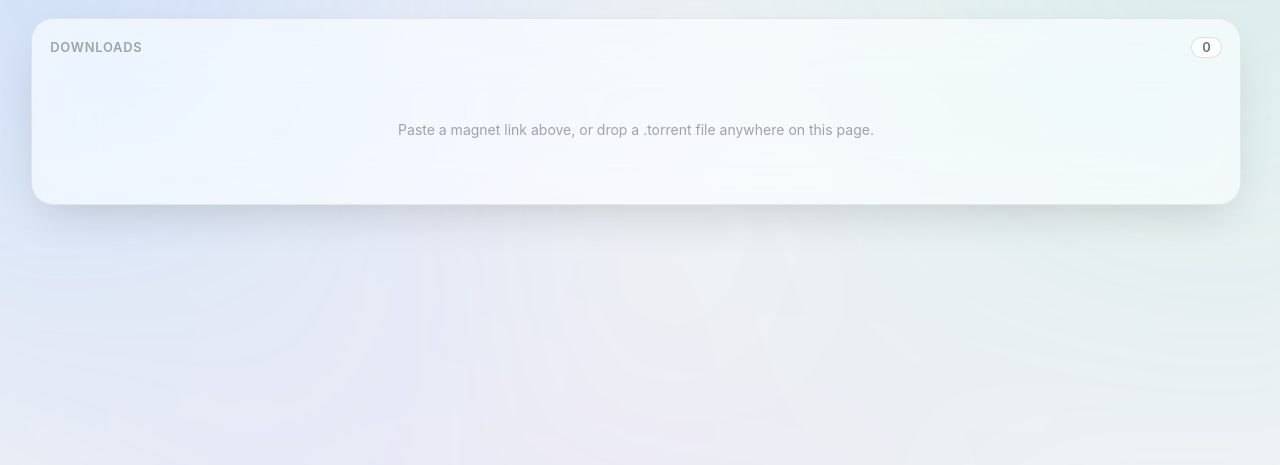
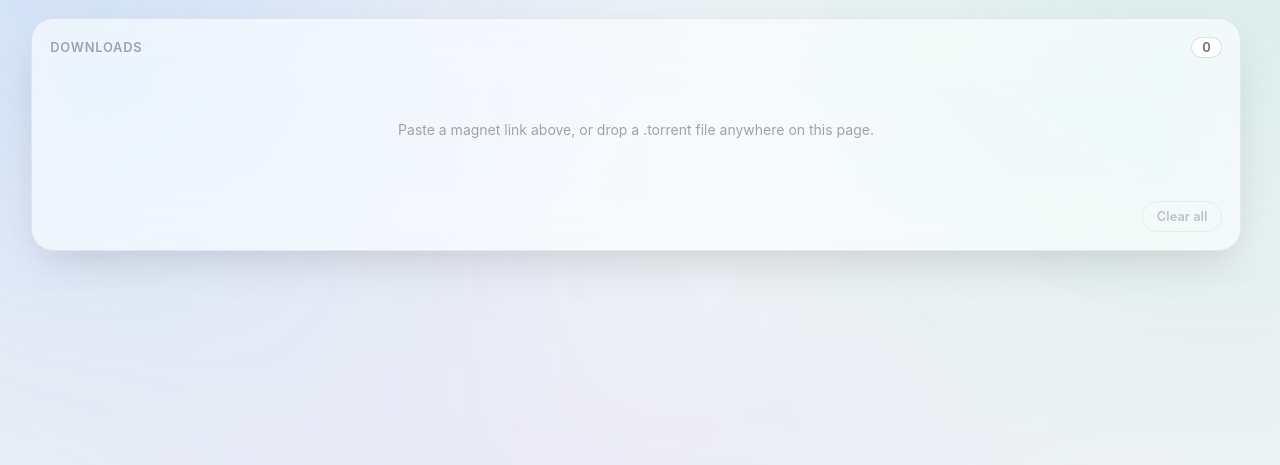
Before and after one commit to artemsvit/Torrent-Tube, a Flask app: page / in a window 1280 px wide. Shown: the part 131-596 px from the top of the page. Run offline with Flask 3, Linux system fonts and the light colour scheme; data that the repository does not hold is empty.

Commit message:
Fix download-badge contrast, count only active downloads, add Clear all
- The view-toggle button's count badge used var(--danger) (orange) on
  top of the button's own orange gradient - barely legible. Use the
  page background instead, which reads against any button color.
- That badge counted every torrent including finished/seeding ones; a
  completed download doesn't need attention, so only count active
  (not finished/seeding) torrents.
- Added a "Clear all" button at the bottom of the Downloads panel,
  styled and confirmed the same way Music Tube's queue "Clear all"
  is - removes every torrent from the list (files kept on disk) after
  a danger-styled confirmation, disabled when the list is empty.

Co-Authored-By: Claude Sonnet 5 <noreply@anthropic.com>

```diff
--- a/templates/index.html
+++ b/templates/index.html
@@ -286,8 +286,11 @@
     height: 16px;
     padding: 0 4px;
     border-radius: var(--radius-pill);
-    background: var(--danger);
-    color: white;
+    /* The button underneath this badge is itself an orange gradient, so an
+       orange (--danger) fill barely showed up against it - use the page
+       background instead, which reads clearly against any button color. */
+    background: var(--bg-base);
+    color: var(--text);
     font-size: 10px;
     font-weight: 700;
     line-height: 16px;
@@ -677,6 +680,18 @@
     font-family: ui-monospace, "SF Mono", Menlo, monospace;
     font-size: 11px;
   }
+
+  .clear-all-btn {
+    display: block;
+    margin: 14px 0 0 auto;
+    padding: 6px 12px;
+    background: transparent;
+    border: 1px solid var(--border-strong);
+    border-radius: var(--radius-pill);
+    color: var(--text-secondary);
+    font-size: 11.5px;
+  }
+  .clear-all-btn:hover:not(:disabled) { border-color: var(--danger); color: var(--danger); }
 
   /* ---------- Drop zone ---------- */
 
@@ -1281,6 +1296,7 @@
     <div id="list">
       <div class="empty-state" id="listEmpty">Paste a magnet link above, or drop a .torrent file anywhere on this page.</div>
     </div>
+    <button class="clear-all-btn" id="clearAllBtn" disabled>Clear all</button>
     <div class="search-dropdown discover-grid" id="discoverList"></div>
     <div class="discover-pagination" id="discoverPagination" style="display:none">
       <button class="btn-secondary" id="discoverPrevBtn">Prev</button>
@@ -1461,6 +1477,7 @@ const uploadBtn = document.getElementById("uploadBtn");
 const fileInput = document.getElementById("fileInput");
 const listEl = document.getElementById("list");
 const listEmptyEl = document.getElementById("listEmpty");
+const clearAllBtn = document.getElementById("clearAllBtn");
 const countEl = document.getElementById("count");
 const toastStack = document.getElementById("toastStack");
 const themeToggleBtn = document.getElementById("themeToggle");
@@ -1780,6 +1797,19 @@ async function removeTorrent(id, deleteFiles) {
   refresh();
 }
 
+async function clearAllTorrents() {
+  if (!currentTorrents.length) return;
+  const ok = await showConfirm({
+    title: "Clear all downloads?",
+    text: `Removes all ${currentTorrents.length} item${currentTorrents.length === 1 ? "" : "s"} from this list. The downloaded files are kept on disk.`,
+    confirmLabel: "Clear all",
+    danger: true,
+  });
+  if (!ok) return;
+  await Promise.all(currentTorrents.map(t => fetch(`/api/torrents/${t.id}?delete_files=0`, { method: "DELETE" })));
+  refresh();
+}
+
 // ---------- Rendering ----------
 
 const STATE_LABELS = {
@@ -1854,9 +1884,13 @@ async function refresh() {
     const torrents = data.torrents || [];
     // The view-toggle button's badge reflects the download count regardless
     // of which screen is showing, so this keeps polling either way - only
-    // the #list DOM itself is skipped while Discover has it hidden.
-    currentTorrentCount = torrents.length;
+    // the #list DOM itself is skipped while Discover has it hidden. Only
+    // count active (not finished/seeding) downloads - a completed torrent
+    // isn't something that still needs attention.
+    currentTorrentCount = torrents.filter(t => t.state !== "finished" && t.state !== "seeding").length;
     renderViewToggleBtn();
+    currentTorrents = torrents;
+    clearAllBtn.disabled = torrents.length === 0;
     if (!discoverMode) render(torrents);
   } catch (e) {
     // Transient network hiccup; the next poll will retry.
@@ -1870,6 +1904,7 @@ async function refresh() {
 // Discover compass once you've switched to Downloads.
 
 let currentTorrentCount = 0;
+let currentTorrents = [];
 
 const DISCOVER_ICON = `<svg width="18" height="18" viewBox="0 0 24 24" fill="none" stroke="currentColor" stroke-width="2" stroke-linecap="round" stroke-linejoin="round"><circle cx="12" cy="12" r="10"/><polygon points="16.24 7.76 14.12 14.12 7.76 16.24 9.88 9.88 16.24 7.76"/></svg>`;
 
@@ -1970,6 +2005,7 @@ function enterDiscover() {
   downloadsHeader.style.display = "none";
   discoverHeader.style.display = "flex";
   listEl.style.display = "none";
+  clearAllBtn.style.display = "none";
   discoverList.classList.add("is-open");
   loadDiscoverFeed(currentDiscoverFeed || (discoverFeeds[0] && discoverFeeds[0].id));
 }
@@ -1982,6 +2018,7 @@ function exitDiscover() {
   downloadsHeader.style.display = "";
   discoverHeader.style.display = "none";
   listEl.style.display = "";
+  clearAllBtn.style.display = "";
   discoverList.classList.remove("is-open");
   discoverList.innerHTML = "";
   discoverPagination.style.display = "none";
@@ -1991,6 +2028,7 @@ function exitDiscover() {
 viewToggleBtn.addEventListener("click", () => {
   if (discoverMode) exitDiscover(); else enterDiscover();
 });
+clearAllBtn.addEventListener("click", clearAllTorrents);
 discoverTabs.addEventListener("click", (e) => {
   const btn = e.target.closest(".discover-tab");
   if (btn && btn.dataset.feed !== currentDiscoverFeed) loadDiscoverFeed(btn.dataset.feed);
```
